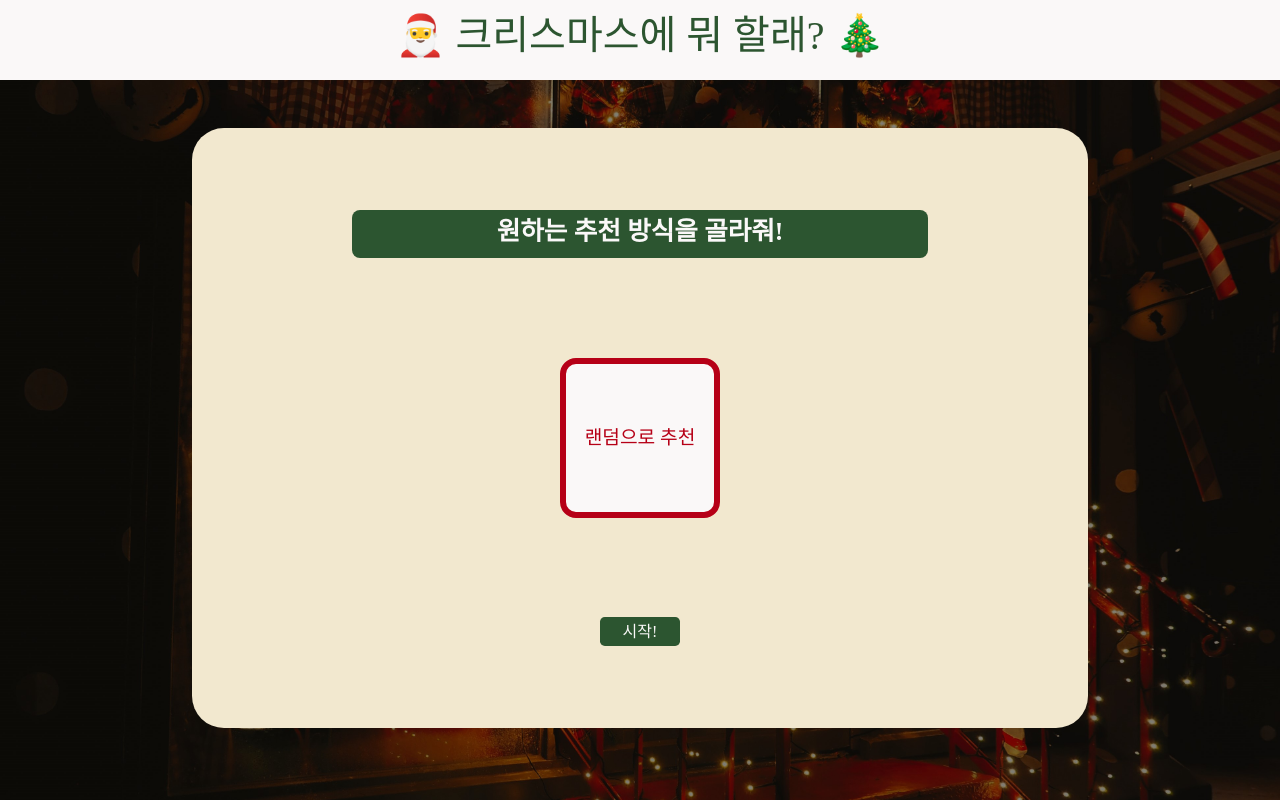
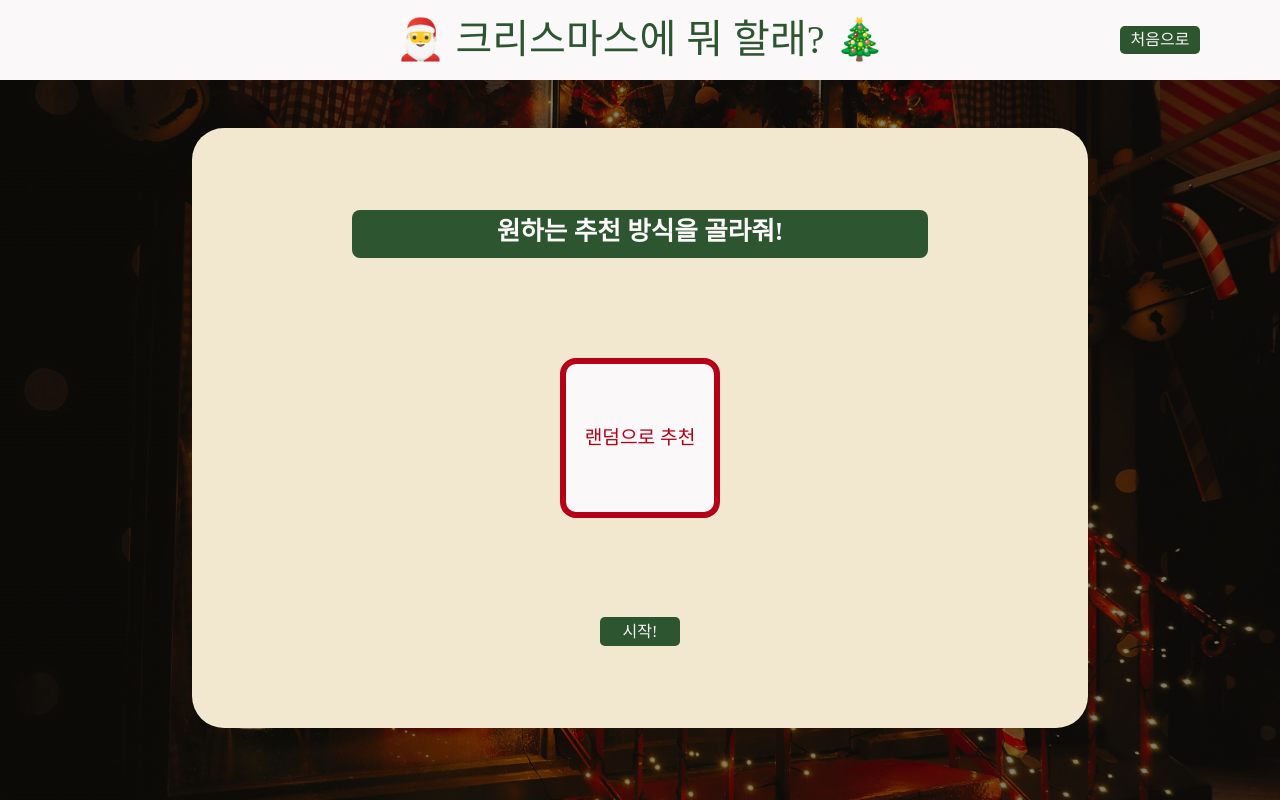
Before and after one commit to DO-SOPT-WEB/GahyungKo, a React (Vite) app in the folder worldcup/: page / in a window 1280 px wide. Both pictures are taken after a click on the button "랜덤으로 추천". Built offline with nearby package versions, Linux system fonts and the light colour scheme; a web font is replaced by a local one.

Commit message:
이전으로 버튼 상태 유지(심화 과제 완료)

```diff
--- a/worldcup/src/App.jsx
+++ b/worldcup/src/App.jsx
@@ -1,6 +1,6 @@
 import { useState } from "react";
 import { Container,  Header, Stage } from './style/index.jsx';
-import { ChoiceBox, ChoiceBoxWrapper, Question } from './style/item.jsx';
+import { ChoiceBox, ChoiceBoxWrapper, Question, ResetBtn } from './style/item.jsx';
 import { Choice } from "./components/tournament.jsx";
 import Random from "./components/random.jsx";
 
@@ -37,13 +37,9 @@ function App() {
   const resetBtn = () => {
     if (currentStage !== "") {
       return (
-        <ResetBtn
-          type="button"
-          onClick={() => {
-            setCurrentStage("");
-          }}
-        >
-          다시 시작
+        <ResetBtn type="button"
+          onClick={() => {setCurrentStage("");}}>
+          처음으로
         </ResetBtn>
       );
     }
@@ -51,7 +47,7 @@ function App() {
 
   return (
     <>
-      <Header>🎅 크리스마스에 뭐 할래? 🎄</Header>
+      <Header>🎅 크리스마스에 뭐 할래? 🎄 {resetBtn()} </Header>
       <Container>
         {render()}
       </Container>
--- a/worldcup/src/components/tournament.jsx
+++ b/worldcup/src/components/tournament.jsx
@@ -1,31 +1,29 @@
 import { useEffect, useReducer, useState } from "react";
 import { Stage } from "../style";
-import { ChoiceBox, ChoiceBoxWrapper, ButtonWrapper, MoveButton, Question, Button } from "../style/item";
+import { ChoiceBox, ChoiceBoxWrapper, ButtonWrapper, MoveButton, Question, Button, Process } from "../style/item";
 import ChoiceResult from "./tournament-result";
 
 function reducer(state, action){
     switch (action.type){
         case "previous":
             return { count: state.count - 1,
-                indexList: state.indexList.splice(state.indexList.length -1) };
+                indexList: state.indexList.splice(state.indexList.length -1)};
         case "next":
             return state.count === 0
-                ?{ count: state.count + 1, indexList: [] }
-                :{ count: state.count + 1, indexList: [...state.indexList, action.add] };
+                ?{ count: state.count + 1, indexList: []}
+                :{ count: state.count + 1, indexList: [...state.indexList, action.add]};
     }
 }
 
 export const Choice = () => {
-    const [click, setClick] = useState(false);
     const [title, setTitle] = useState("원하는 추천 방식을 골라줘!");
     const [list, setList] = useState(["취향대로 추천"]);
     const [next, setNext] = useState("다음으로");
-    const [page, dispatch] = useReducer(reducer, { count: 0, indexList: [] });
+    const [select, setSelect] = useState(false);
+    const [page, dispatch] = useReducer(reducer, { count: 0, indexList: []});
     const [answer, setAnwer] = useState("");
 
     useEffect(() => {
-        setClick(false);
-
         switch (page.count) {
             case 0:
                 setTitle("원하는 추천 방식을 골라줘!");
@@ -50,19 +48,26 @@ export const Choice = () => {
         }
     }, [page.count]);
 
-    function ButtonType(num){
+    function buttonType(num){
         return num
         ? <ButtonWrapper>
-            <MoveButton onClick={() => {dispatch({ type: "previous" })}}>이전으로</MoveButton>
-            <MoveButton onClick={() => {dispatch({ type: "next", add: answer })}} disabled={!click}>{next}</MoveButton>
+            <MoveButton onClick={() => {dispatch({ type: "previous" }); setSelect(true);}}>
+                이전으로
+            </MoveButton>
+            <MoveButton onClick={() => {dispatch({ type: "next", add: answer }); setSelect(false);}}
+            disabled={!select}>
+                {next}
+            </MoveButton>
         </ButtonWrapper>
         : <ButtonWrapper>
-            <Button onClick={() => {dispatch({ type: "next" })}}>{next}</Button>
+            <Button onClick={() => {dispatch({ type: "next" }); setSelect(false);}}>
+                {next}
+            </Button>
         </ButtonWrapper>
     }
 
     const selectAnswer = (e) => {
-        setClick(true);
+        setSelect(true);
         setAnwer(e.target.innerText);
     }
 
@@ -71,14 +76,20 @@ export const Choice = () => {
     :(
         <Stage>
             <Question>{title}</Question>
+            <Process>
+                {page.count? page.count+"/3" : ""}
+            </Process>
             <ChoiceBoxWrapper>
                 {list.map((item) => (
-                    <ChoiceBox key={item} onClick={(e) => {{selectAnswer(e)}}}>
+                    <ChoiceBox key={item} onClick={(e) => {{selectAnswer(e)}}}
+                    className={answer === item ? "active" : null}>
+                        {console.log(item)}
+                        {console.log(answer)}
                         {item}
                     </ChoiceBox>
                 ))}
             </ChoiceBoxWrapper>
-            {ButtonType(page.count)}
+            {buttonType(page.count)}
         </Stage>
     );
  }
--- a/worldcup/src/style/index.jsx
+++ b/worldcup/src/style/index.jsx
@@ -65,7 +65,10 @@ export const Header = styled.header`
     width: 100%;
     height: 5rem;
     padding: 1rem 0;
-    text-align: center;
+
+    display: flex;
+    justify-content: center;
+    align-items: center;
 
     background-color: ${({ theme }) => theme.colors.white };
     color: ${({ theme }) => theme.colors.green };
@@ -86,8 +89,10 @@ export const Container = styled.main`
 `;
 
 export const Stage = styled.section`
+    width: 100%;
     height: 100%;
     padding: 2rem 0;
+    position: relative;
 
     display: flex;
     flex-direction: column;
--- a/worldcup/src/style/item.jsx
+++ b/worldcup/src/style/item.jsx
@@ -44,7 +44,8 @@ export const ChoiceBox = styled.button`
     word-break: keep-all;
 
     &:hover,
-    &:focus{
+    &:focus,
+    &.active{
         background-color: ${({ theme }) => theme.colors.red};
         color: ${({ theme }) => theme.colors.white};
     }
@@ -101,3 +102,18 @@ export const AnswerImg = styled.img`
     object-fit: cover;
     overflow: hidden;
 `;
+
+export const ResetBtn = styled(Button)`
+    position: fixed;
+    right: 5rem;
+
+    ${({ theme }) => theme.fonts.content }
+`;
+
+export const Process = styled.span`
+    position: absolute;
+    top: 20vh;
+    right: 20vw;
+
+    color: ${({ theme }) => theme.colors.green};
+`;
```
